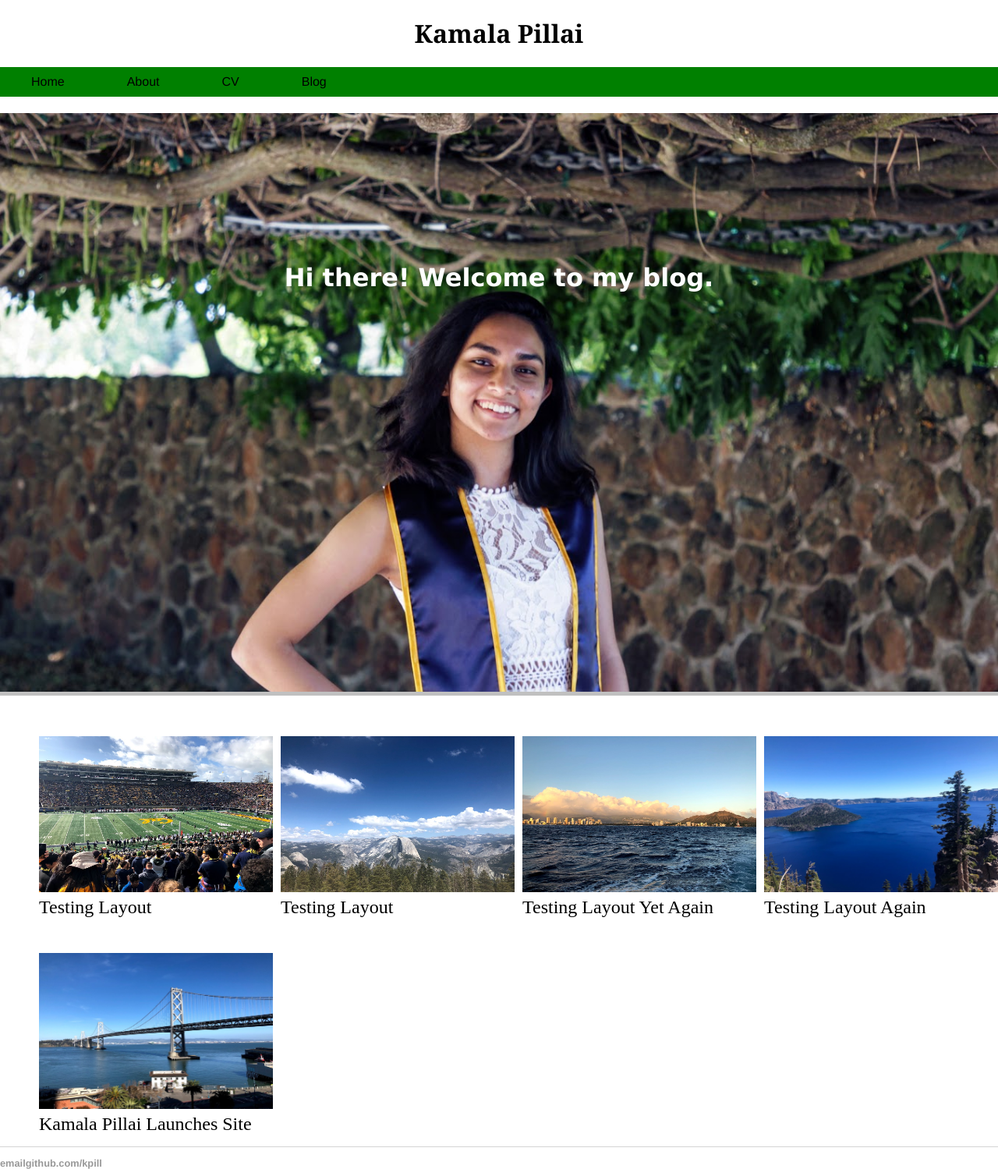
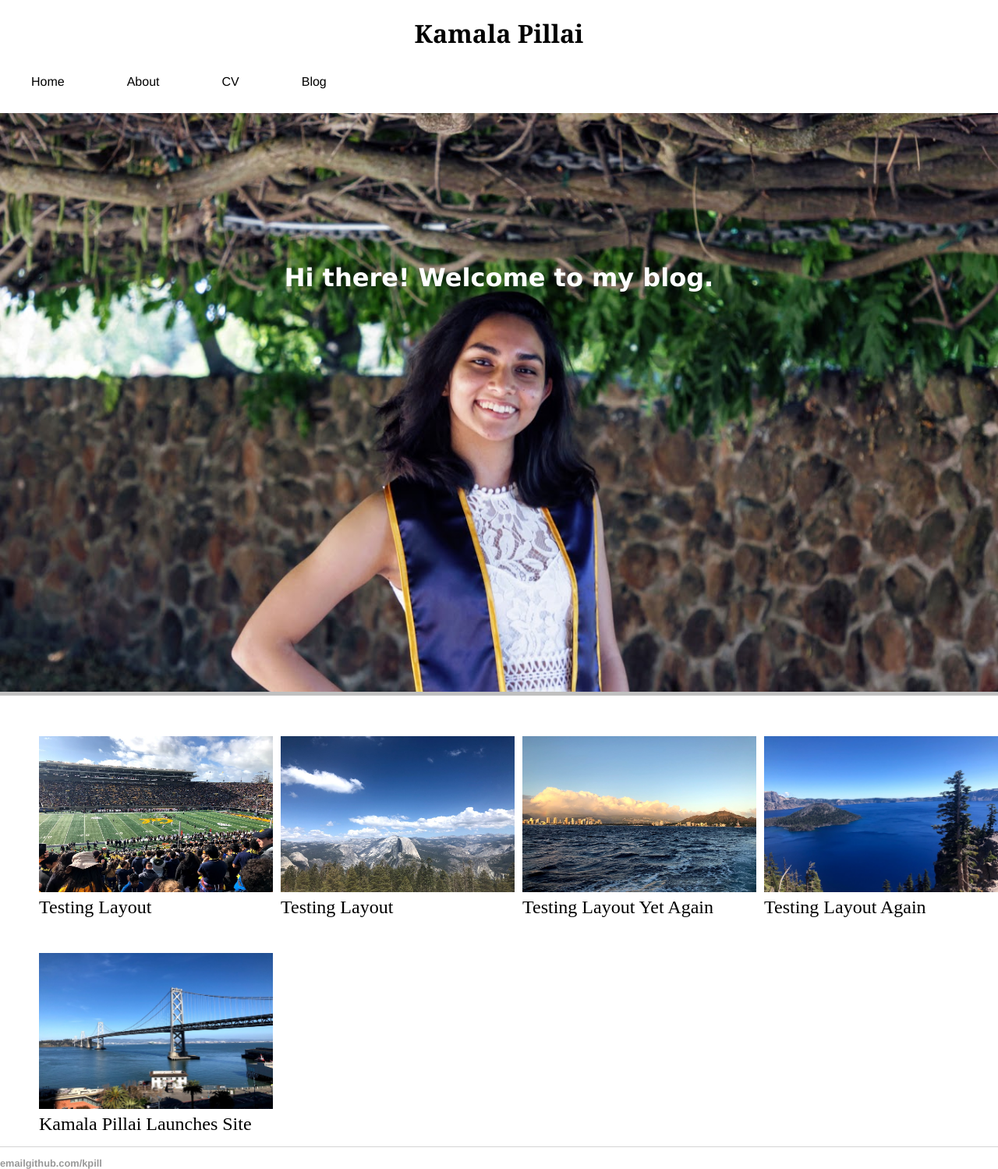
Before and after one commit to kpill/kpill.github.io, a Jekyll site: the page built from index.html, in a window 1280 px wide. Shown: the whole page at 78% size. Built offline with Jekyll 4.4.1, drawn with Linux system fonts in a browser that asks for light colours.

Commit message:
Update main.css

```diff
--- a/css/main.css
+++ b/css/main.css
@@ -39,7 +39,7 @@ nav ul {
     margin: 0;
     list-style-type: none;
     overflow: hidden;
-    background-color: Green;
+    background-color: vividGreen;
     width: 100vw;
 }
 
```
